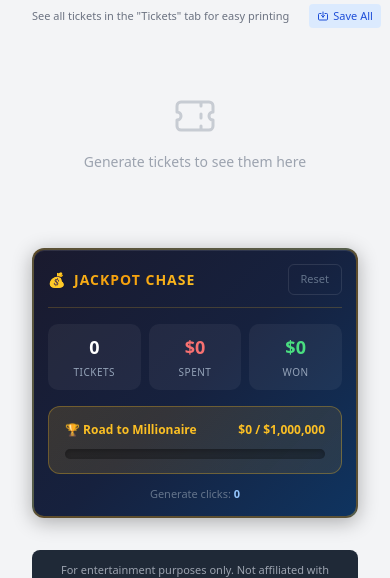
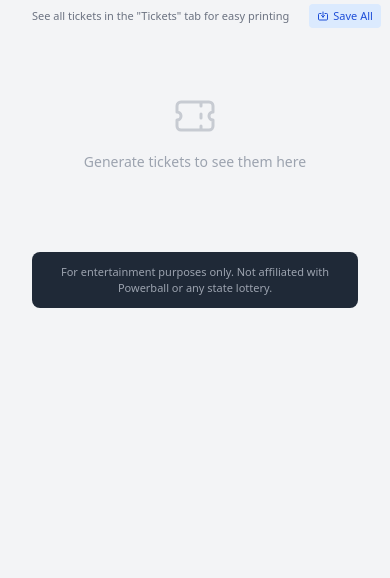
Before and after one commit to dkingfx/JackpotLab, a Flask app: page / in a window 390 px wide. Shown: the part 888-1466 px from the top of the page. Run offline with Flask 2, Linux system fonts and the light colour scheme; some libraries are stand-ins or nearby versions.

Commit message:
Move Jackpot Chase to Simulator tab + add Dec 17 drawing
- Remove Jackpot Chase from Generator tab (mobile & desktop)
- Add Jackpot Chase to Simulator tab center column
- Track simulation stats: tickets, spent, won, progress
- Add all 10 strategies to Simulator dropdown
- Update historical data with Dec 17, 2025 drawing
  (25-33-53-62-66 PB:17 4x)

🤖 Generated with [Claude Code](https://claude.com/claude-code)

Co-Authored-By: Claude Opus 4.5 <noreply@anthropic.com>

```diff
--- a/historical_data.csv
+++ b/historical_data.csv
@@ -1875,3 +1875,4 @@ Draw Date,Winning Numbers,Multiplier
 12/10/2025,10 16 29 33 69 22,3
 12/13/2025,01 28 31 57 58 16,2
 12/15/2025,23 35 59 63 68 02,4
+12/17/2025,25 33 53 62 66 17,4
--- a/templates/index.html
+++ b/templates/index.html
@@ -1663,41 +1663,6 @@
                             </div>
                             <button onclick="testAgainstDrawsFromMobile()" class="w-full py-3 bg-blue-600 text-white rounded-lg font-medium hover:bg-blue-700">Run Backtest</button>
                         </div>
-                        <!-- Jackpot Chase - Mobile Only (Desktop uses sidebar) -->
-                        <div id="session-tracker" class="session-tracker mobile-only-sidebar">
-                            <div class="session-tracker-header">
-                                <div class="session-tracker-title">
-                                    <span>💰</span> Jackpot Chase
-                                </div>
-                                <span class="session-tracker-reset" onclick="resetSessionStats()">Reset</span>
-                            </div>
-                            <div class="session-stats-grid">
-                                <div class="session-stat">
-                                    <div id="session-tickets" class="session-stat-value">0</div>
-                                    <div class="session-stat-label">Tickets</div>
-                                </div>
-                                <div class="session-stat">
-                                    <div id="session-spent" class="session-stat-value spent">$0</div>
-                                    <div class="session-stat-label">Spent</div>
-                                </div>
-                                <div class="session-stat">
-                                    <div id="session-won" class="session-stat-value won">$0</div>
-                                    <div class="session-stat-label">Won</div>
-                                </div>
-                            </div>
-                            <div class="session-milestone">
-                                <div class="milestone-header">
-                                    <span class="milestone-label">🏆 Road to Millionaire</span>
-                                    <span id="milestone-value" class="milestone-value">$0 / $1,000,000</span>
-                                </div>
-                                <div class="milestone-bar">
-                                    <div id="milestone-progress" class="milestone-progress" style="width: 0%"></div>
-                                </div>
-                            </div>
-                            <div class="session-clicks">
-                                Generate clicks: <span id="session-clicks-count">0</span>
-                            </div>
-                        </div>
                         <!-- Match Counter & Historical Sidebar moved to top -->
                         <!-- Mobile Disclaimer Footer (last element on mobile) -->
                         <div id="mobile-disclaimer" class="mobile-only-sidebar mt-4 py-3 px-4 bg-gray-800 rounded-lg">
@@ -1733,42 +1698,6 @@
                          <span id="tickets-count-desktop" class="text-sm font-bold text-blue-600 bg-blue-50 px-3 py-1 rounded-lg border border-blue-100"></span>
                     </div>
 
-                    <!-- Jackpot Chase - Desktop -->
-                    <div id="session-tracker-desktop" class="session-tracker active">
-                        <div class="session-tracker-header">
-                            <div class="session-tracker-title">
-                                <span>💰</span> Jackpot Chase
-                            </div>
-                            <span class="session-tracker-reset" onclick="resetSessionStats()">Reset</span>
-                        </div>
-                        <div class="session-stats-grid">
-                            <div class="session-stat">
-                                <div id="session-tickets-desktop" class="session-stat-value">0</div>
-                                <div class="session-stat-label">Tickets</div>
-                            </div>
-                            <div class="session-stat">
-                                <div id="session-spent-desktop" class="session-stat-value spent">$0</div>
-                                <div class="session-stat-label">Spent</div>
-                            </div>
-                            <div class="session-stat">
-                                <div id="session-won-desktop" class="session-stat-value won">$0</div>
-                                <div class="session-stat-label">Won</div>
-                            </div>
-                        </div>
-                        <div class="session-milestone">
-                            <div class="milestone-header">
-                                <span class="milestone-label">🏆 Road to Millionaire</span>
-                                <span id="milestone-value-desktop" class="milestone-value">$0 / $1,000,000</span>
-                            </div>
-                            <div class="milestone-bar">
-                                <div id="milestone-progress-desktop" class="milestone-progress" style="width: 0%"></div>
-                            </div>
-                        </div>
-                        <div class="session-clicks">
-                            Generate clicks: <span id="session-clicks-count-desktop">0</span>
-                        </div>
-                    </div>
-
                     <!-- Match Counter - Desktop -->
                     <div id="match-counter-desktop" class="hidden text-center py-2 px-3 bg-yellow-100 border-2 border-yellow-400 rounded-lg">
                         <span id="match-counter-text-desktop" class="text-sm font-bold text-yellow-700"></span>
@@ -1946,9 +1875,14 @@
                         <label class="block text-sm font-medium text-gray-700 mb-2">Strategy</label>
                         <select id="sim-strategy" class="w-full border rounded-lg px-4 py-2">
                             <option value="mixed">Mixed (All Strategies)</option>
-                            <option value="importance">Importance Sampling</option>
-                            <option value="frequency">Frequency Weighted</option>
-                            <option value="hybrid">Hybrid</option>
+                            <option value="importance">Importance Sampling (Balanced)</option>
+                            <option value="importance_hot">Importance Sampling (Hot Biased)</option>
+                            <option value="importance_due">Importance Sampling (Due Biased)</option>
+                            <option value="hybrid">Hybrid (Hot + Overdue)</option>
+                            <option value="frequency">Frequency Weighted (Hot Numbers)</option>
+                            <option value="overdue">Overdue Weighted (Due Numbers)</option>
+                            <option value="pattern">Pattern Optimized</option>
+                            <option value="pairs">Pair Based</option>
                             <option value="random">Pure Random</option>
                         </select>
                     </div>
@@ -1970,21 +1904,39 @@
                     </button>
                 </div>
 
-                <!-- Prize Tiers (Center) -->
-                <div class="stat-card">
-                    <h2 class="text-xl font-bold mb-4">Prize Tiers</h2>
-                    <div class="bg-gray-50 rounded-lg p-4">
-                        <ul class="space-y-2 text-sm">
-                            <li class="flex justify-between"><span class="font-bold text-yellow-600">5+PB</span><span class="text-gray-800 font-semibold">Jackpot</span></li>
-                            <li class="flex justify-between"><span class="font-bold text-yellow-600">5+0</span><span class="text-gray-800 font-semibold">$1,000,000</span></li>
-                            <li class="flex justify-between"><span class="font-bold text-orange-500">4+PB</span><span class="text-gray-700">$50,000</span></li>
-                            <li class="flex justify-between"><span class="font-bold text-gray-700">4+0</span><span class="text-gray-600">$100</span></li>
-                            <li class="flex justify-between"><span class="font-bold text-gray-700">3+PB</span><span class="text-gray-600">$100</span></li>
-                            <li class="flex justify-between"><span class="font-bold text-gray-700">3+0</span><span class="text-gray-600">$7</span></li>
-                            <li class="flex justify-between"><span class="font-bold text-gray-700">2+PB</span><span class="text-gray-600">$7</span></li>
-                            <li class="flex justify-between"><span class="font-bold text-gray-700">1+PB</span><span class="text-gray-600">$4</span></li>
-                            <li class="flex justify-between"><span class="font-bold text-gray-700">0+PB</span><span class="text-gray-600">$4</span></li>
-                        </ul>
+                <!-- Jackpot Chase (Center) -->
+                <div id="sim-session-tracker" class="session-tracker active">
+                    <div class="session-tracker-header">
+                        <div class="session-tracker-title">
+                            <span>💰</span> Jackpot Chase
+                        </div>
+                        <span class="session-tracker-reset" onclick="resetSimSessionStats()">Reset</span>
+                    </div>
+                    <div class="session-stats-grid">
+                        <div class="session-stat">
+                            <div id="sim-session-tickets" class="session-stat-value">0</div>
+                            <div class="session-stat-label">Tickets</div>
+                        </div>
+                        <div class="session-stat">
+                            <div id="sim-session-spent" class="session-stat-value spent">$0</div>
+                            <div class="session-stat-label">Spent</div>
+                        </div>
+                        <div class="session-stat">
+                            <div id="sim-session-won" class="session-stat-value won">$0</div>
+                            <div class="session-stat-label">Won</div>
+                        </div>
+                    </div>
+                    <div class="session-milestone">
+                        <div class="milestone-header">
+                            <span class="milestone-label">🏆 Road to Millionaire</span>
+                            <span id="sim-milestone-value" class="milestone-value">$0 / $1,000,000</span>
+                        </div>
+                        <div class="milestone-bar">
+                            <div id="sim-milestone-progress" class="milestone-progress" style="width: 0%"></div>
+                        </div>
+                    </div>
+                    <div class="session-clicks">
+                        Simulations run: <span id="sim-session-clicks-count">0</span>
                     </div>
                 </div>
 
@@ -2114,6 +2066,12 @@
         let totalGenerateClicks = 0;
         let totalSessionCost = 0;
         let totalSessionWinnings = 0;
+
+        // Simulation session tracking
+        let simTotalTickets = 0;
+        let simTotalSpent = 0;
+        let simTotalWon = 0;
+        let simRunCount = 0;
 
         // Mobile nav toggle
         function toggleMobileNav() {
@@ -2354,6 +2312,46 @@
             // Hide the tracker
             const tracker = document.getElementById('session-tracker');
             if (tracker) tracker.classList.remove('active');
+        }
+
+        // Simulation Jackpot Chase functions
+        function updateSimSessionSummary() {
+            // Update tickets count
+            const ticketsEl = document.getElementById('sim-session-tickets');
+            if (ticketsEl) ticketsEl.textContent = simTotalTickets.toLocaleString();
+
+            // Update spent
+            const spentEl = document.getElementById('sim-session-spent');
+            if (spentEl) spentEl.textContent = '$' + simTotalSpent.toLocaleString();
+
+            // Update won
+            const wonEl = document.getElementById('sim-session-won');
+            if (wonEl) {
+                wonEl.textContent = '$' + simTotalWon.toLocaleString();
+                // Color the won amount green if positive
+                wonEl.classList.toggle('positive', simTotalWon > 0);
+            }
+
+            // Update milestone progress (Road to Millionaire)
+            const milestoneValueEl = document.getElementById('sim-milestone-value');
+            const milestoneProgressEl = document.getElementById('sim-milestone-progress');
+            if (milestoneValueEl && milestoneProgressEl) {
+                const progressPct = Math.min((simTotalWon / 1000000) * 100, 100);
+                milestoneValueEl.textContent = '$' + simTotalWon.toLocaleString() + ' / $1,000,000';
+                milestoneProgressEl.style.width = progressPct + '%';
+            }
+
+            // Update simulation run count
+            const clicksEl = document.getElementById('sim-session-clicks-count');
+            if (clicksEl) clicksEl.textContent = simRunCount;
+        }
+
+        function resetSimSessionStats() {
+            simTotalTickets = 0;
+            simTotalSpent = 0;
+            simTotalWon = 0;
+            simRunCount = 0;
+            updateSimSessionSummary();
         }
 
         function validateTicketInput(inputEl) {
@@ -3431,6 +3429,15 @@
                 });
 
                 const data = await response.json();
+
+                // Update simulation Jackpot Chase stats
+                const summary = data.summary;
+                simTotalTickets += summary.ticket_count;
+                simTotalSpent += summary.total_spent;
+                simTotalWon += summary.total_won;
+                simRunCount++;
+                updateSimSessionSummary();
+
                 displaySimulationResults(data);
             } catch (e) {
                 document.getElementById('sim-results').innerHTML = `<p class="text-red-600">Error: ${e.message}</p>`;
```
Also changed, not shown: static/index.html (+96 -89 lines).
